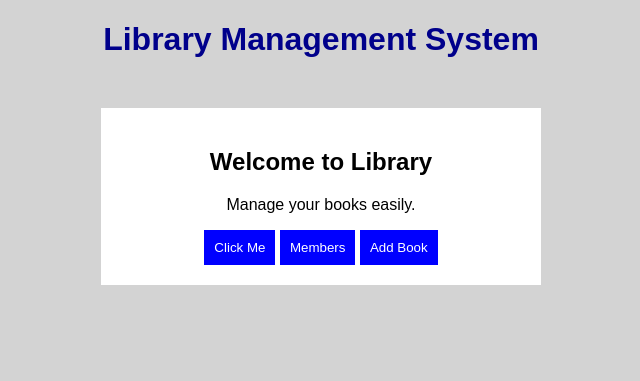
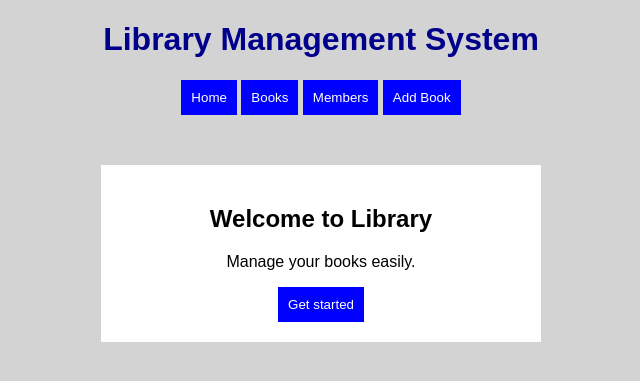
Before and after one commit to Dhanalakshmi817/python-programming, a Flask app: page / in a window 1280 px wide. Shown: the top 381 px of the page, without its empty margins (319-959 px from the left). Run offline with Flask 3, Linux system fonts and the light colour scheme.

Commit message:
3 buttons in home page

```diff
--- a/python basics/Library_Management_System/static/css/Library_Management_System/templates/home.html
+++ b/python basics/Library_Management_System/static/css/Library_Management_System/templates/home.html
@@ -9,13 +9,18 @@
 
     <h1>Library Management System</h1>
 
+     <div class="menu">
+        <button>Home</button>
+        <button>Books</button>
+        <button>Members</button>
+        <button>Add Book</button>
+    </div>
+
     <div class="box">
         <h2>Welcome to Library</h2>
         <p>Manage your books easily.</p>
 
-        <button onclick="showMsg()">Click Me</button>
-        <button onclick="showMsg()">Members</button>
-        <button onclick="showMsg()">Add Book</button>
+        <button onclick="showMsg()">Get started</button>
     </div>
 
     <script src="/static/js/script.js"></script>
```
